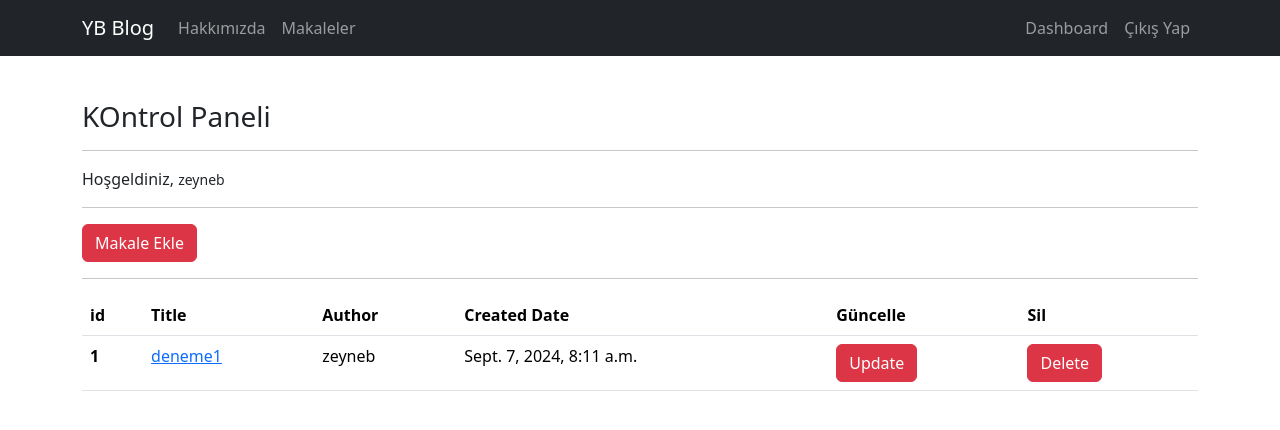
After one commit to zeynepvrl/Django-ORM, a Django app: page /article/dashboard/ in a window 1280 px wide. The commit adds this page. Shown: the top 430 px of the page. Run offline with Django 5.2, Linux system fonts and the light colour scheme; a user stored in the database is signed in; data comes from the database, SQL or seed files in the repository; both versions use the stored data as it was after the commit.

Commit message:
dashboard sayfasında article ları listeleme, article ekleme ve listelenenlerin detay sayfası

```diff
--- a/article/urls.py
+++ b/article/urls.py
@@ -4,5 +4,7 @@ from . import views      # . bu dizinden bir şey ekleyeceğini belirtiyor
 app_name="article"
 
 urlpatterns=[
-    path('create/', views.index , name='index')
+    path('dashboard/', views.dashboard , name='dashboard'),
+    path('addarticle/', views.addArticle, name="addarticle"),
+    path('detail/<int:id>', views.detail, name="detail"),
 ]
--- a/article/views.py
+++ b/article/views.py
@@ -1,8 +1,31 @@
-from django.shortcuts import render, HttpResponse
-
+from django.shortcuts import render, redirect, HttpResponse
+from .forms import ArticleForm
+from django.contrib import messages
+from .models import Article
 # Create your views here.
 def index(request):
     return render(request, "index.html")     #setting.py de templates klasörünün yeri belirtildi, oraya bakacak
 
 def about(request):
     return render(request, "about.html")
+
+def dashboard(request):
+    articles= Article.objects.filter(author= request.user)
+    context={
+        "articles":articles
+    }
+    return render(request, "dashboard.html", context)
+
+def addArticle(request):
+    form=ArticleForm(request.POST or None)
+    if form.is_valid():
+        article= form.save(commit=False)   #kaydet ama veritabanına sen gönderme ben user ını da ekleyip kendim göndericem demek
+        article.author=request.user
+        article.save()      #kendimiz commit ediyoruz yani kaydediyoruz veritabanına
+        messages.success(request, "Makale Başarı ile yüklendi")
+        return redirect("index")
+    return render(request, "addarticle.html", {"form":form})
+
+def detail(request, id):
+    article=Article.objects.filter(id=id).first()   #gördüğü ilk article döndür demek için, first yazmazsak bir obje döndürüyor query set döndürüyor
+    return render(request, "detail.html", {"article":article})
--- /dev/null
+++ b/templates/dashboard.html
@@ -0,0 +1,40 @@
+{% extends 'layout.html' %}
+
+{% block body %}
+<h3>KOntrol Paneli</h3>
+<hr>
+<p>
+    Hoşgeldiniz, <small>{{request.user.username}}</small>
+</p>
+<hr>
+<a href="/article/addarticle" class="btn btn-danger">Makale Ekle</a>
+<hr>
+{% if articles %}
+<table class="table">
+    <thead>
+        <tr>
+            <th scope="col">id</th>
+            <th scope="col">Title</th>
+            <th scope="col">Author</th>
+            <th scope="col">Created Date</th>
+            <th scope="col">Güncelle</th>
+            <th scope="col">Sil</th>
+        </tr>
+    </thead>
+    <tbody>
+        {% for article in articles %}
+        <tr>
+            <th scope="row">{{article.id}}</th>
+            <td> <a href="/article/detail/{{article.id}}">{{article.title}}</a></td>
+            <td>{{article.author}}</td>
+            <td>{{article.created_date}}</td>
+            <td><a class="btn btn-danger" href="/article/update/{{article.id}}">Update</a></td>
+            <td><a class="btn btn-danger" href="/article/delete/{{article.id}}">Delete</a></td>
+        </tr>
+        {% endfor %}
+    </tbody>
+</table>
+{% else %}
+<div class="alert alert-danger">Henüz bir makale yayınlamadınız</div>
+{% endif %}
+{% endblock %}
--- a/templates/includes/navbar.html
+++ b/templates/includes/navbar.html
@@ -1,19 +1,38 @@
-<nav class="navbar navbar-expand-lg navbar-light bg-light">
+<nav class="navbar navbar-expand-lg navbar-dark bg-dark fixed-top">
+  <div class="container">
     <a class="navbar-brand" href="/">YB Blog</a>
-  <button class="navbar-toggler" type="button" data-toggle="collapse" data-target="#navbarSupportedContent" aria-controls="navbarSupportedContent" aria-expanded="false" aria-label="Toggle navigation">
+    <button class="navbar-toggler" type="button" data-bs-toggle="collapse" data-bs-target="#navbarSupportedContent"
+      aria-controls="navbarSupportedContent" aria-expanded="false" aria-label="Toggle navigation">
       <span class="navbar-toggler-icon"></span>
     </button>
 
     <div class="collapse navbar-collapse" id="navbarSupportedContent">
-    <ul class="navbar-nav mr-auto">
-      <li class="nav-item active">
+      <ul class="navbar-nav me-auto">
+        <li class="nav-item">
           <a class="nav-link" href="/about">Hakkımızda</a>
         </li>
         <li class="nav-item">
           <a class="nav-link" href="/article">Makaleler</a>
         </li>
+      </ul>
 
-
+      <ul class="navbar-nav ms-auto">
+        {% if request.user.is_authenticated %}
+        <li class="nav-item">
+          <a class="nav-link" href="/article/dashboard">Dashboard</a>
+        </li>
+        <li class="nav-item">
+          <a class="nav-link" href="/user/logout">Çıkış Yap</a>
+        </li>
+        {% else %}
+        <li class="nav-item">
+          <a class="nav-link" href="/user/login">Giriş Yap</a>
+        </li>
+        <li class="nav-item">
+          <a class="nav-link" href="/user/register">Kayıt Ol</a>
+        </li>
+        {% endif %}
       </ul>
     </div>
+  </div>
 </nav>
--- a/user/urls.py
+++ b/user/urls.py
@@ -6,5 +6,5 @@ app_name="user"
 urlpatterns=[
     path('register/' ,views.register, name='register'),
     path('login/', views.loginUser, name='login'),
-    path('logout/', views.logout, name='logout')
+    path('logout/', views.logoutUser, name='logout')
 ]
```
Also changed, not shown: article/forms.py (added, +7 -0 lines), templates/addarticle.html (added, +15 -0 lines), templates/detail.html (added, +36 -0 lines), templates/posttemplate.html (added, +70 -0 lines), user/views.py (+5 -3 lines), db.sqlite3. Lines whose indentation alone changed are shown as unchanged.
